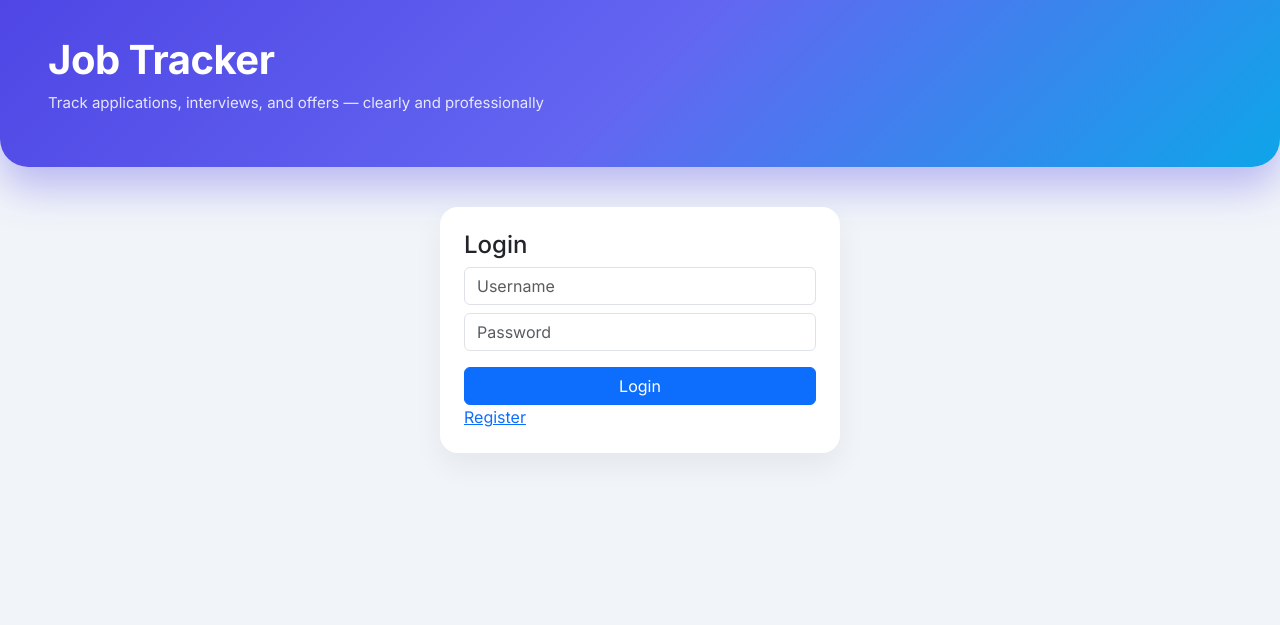
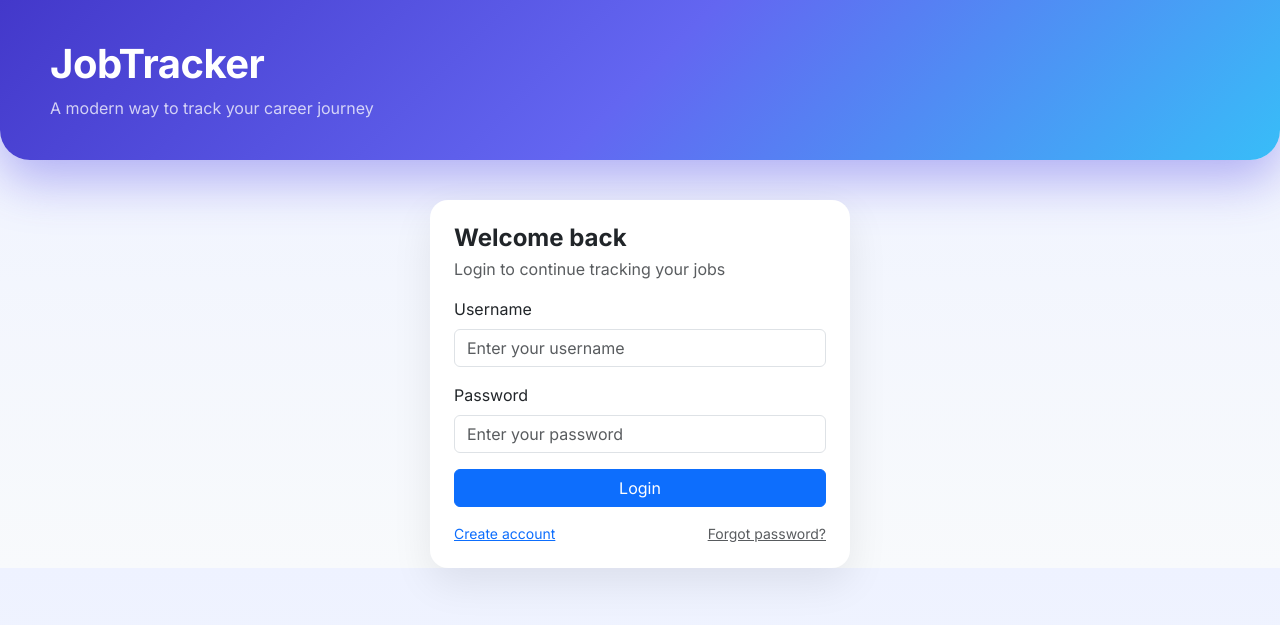
Before and after one commit to Selva-PersonalDev/JobTracker-JobApp, a FastAPI app: page /login in a window 1280 px wide. Shown: the top 625 px of the page. Run offline with FastAPI, Linux system fonts and the light colour scheme.

Commit message:
Phase 3.1: auth UX fixes, error handling, UI polish, job detail redesign

```diff
--- a/app/core/main.py
+++ b/app/core/main.py
@@ -6,7 +6,7 @@
 
 app.add_middleware(
     SessionMiddleware,
-    secret_key="CHANGE_ME_LATER"
+    secret_key="dev-secret-change-later"
 )
 
 @app.get("/health")
--- a/app/core/models.py
+++ b/app/core/models.py
@@ -32,6 +32,10 @@
     comments = Column(Text)
 
     created_at = Column(DateTime, default=datetime.utcnow)
-    updated_at = Column(DateTime, default=datetime.utcnow, onupdate=datetime.utcnow)
+    updated_at = Column(
+        DateTime,
+        default=datetime.utcnow,
+        onupdate=datetime.utcnow
+    )
 
     user = relationship("User", back_populates="jobs")
--- a/app/core/routes.py
+++ b/app/core/routes.py
@@ -1,20 +1,18 @@
 from fastapi import APIRouter, Request, Form
 from fastapi.responses import RedirectResponse
+from fastapi.templating import Jinja2Templates
 from sqlalchemy.orm import Session
 from datetime import date
-from fastapi.templating import Jinja2Templates
 
 from app.core.db import SessionLocal, engine
 from app.core.models import Base, Job, User
 from app.core.auth import hash_password, verify_password, get_current_user
 
-# Create DB tables (safe for SQLite)
 Base.metadata.create_all(bind=engine)
 
 router = APIRouter()
 templates = Jinja2Templates(directory="app/core/templates")
 
-# Status options (single source of truth)
 STATUS_OPTIONS = [
     "Applied",
     "Screening Completed",
@@ -27,62 +25,41 @@
     "Joined",
 ]
 
-
-# -------------------------------------------------
-# AUTH PAGES
-# -------------------------------------------------
+# ---------- AUTH ----------
 
 @router.get("/login")
 def login_page(request: Request):
-    return templates.TemplateResponse(
-        "login.html",
-        {"request": request}
-    )
+    return templates.TemplateResponse("login.html", {"request": request})
 
 
 @router.post("/login")
-def login(
-    request: Request,
-    username: str = Form(...),
-    password: str = Form(...)
-):
-    db: Session = SessionLocal()
-    try:
-        user = db.query(User).filter(User.username == username).first()
-    finally:
-        db.close()
+def login(request: Request, username: str = Form(...), password: str = Form(...)):
+    db = SessionLocal()
+    user = db.query(User).filter(User.username == username).first()
+    db.close()
 
-    if user and verify_password(password, user.password_hash):
-        request.session["user_id"] = user.id
-        return RedirectResponse("/", status_code=303)
+    if not user or not verify_password(password, user.password_hash):
+        return templates.TemplateResponse(
+            "login.html",
+            {"request": request, "error": "Invalid username or password"}
+        )
 
-    return RedirectResponse("/login", status_code=303)
+    request.session["user_id"] = user.id
+    return RedirectResponse("/", status_code=303)
 
 
 @router.get("/register")
 def register_page(request: Request):
-    return templates.TemplateResponse(
-        "register.html",
-        {"request": request}
-    )
+    return templates.TemplateResponse("register.html", {"request": request})
 
 
 @router.post("/register")
-def register(
-    username: str = Form(...),
-    password: str = Form(...)
-):
-    db: Session = SessionLocal()
-    try:
-        user = User(
-            username=username,
-            password_hash=hash_password(password)
-        )
-        db.add(user)
-        db.commit()
-    finally:
-        db.close()
-
+def register(username: str = Form(...), password: str = Form(...)):
+    db = SessionLocal()
+    user = User(username=username, password_hash=hash_password(password))
+    db.add(user)
+    db.commit()
+    db.close()
     return RedirectResponse("/login", status_code=303)
 
 
@@ -92,9 +69,12 @@
     return RedirectResponse("/login", status_code=303)
 
 
-# -------------------------------------------------
-# DASHBOARD (PROTECTED)
-# -------------------------------------------------
+@router.get("/forgot-password")
+def forgot_password(request: Request):
+    return templates.TemplateResponse("forgot_password.html", {"request": request})
+
+
+# ---------- DASHBOARD ----------
 
 @router.get("/")
 def home(request: Request):
@@ -102,154 +82,5 @@
     if not user_id:
         return RedirectResponse("/login", status_code=303)
 
-    db: Session = SessionLocal()
-    try:
-        jobs = (
-            db.query(Job)
-            .filter(Job.user_id == user_id)
-            .order_by(Job.created_at.desc())
-            .all()
-        )
-    finally:
-        db.close()
-
-    return templates.TemplateResponse(
-        "index.html",
-        {
-            "request": request,
-            "jobs": jobs,
-            "statuses": STATUS_OPTIONS,
-        },
-    )
-
-
-# -------------------------------------------------
-# ADD JOB
-# -------------------------------------------------
-
-@router.post("/add")
-def add_job(
-    request: Request,
-    company: str = Form(...),
-    role: str = Form(...),
-    location: str = Form(None),
-    job_url: str = Form(None),
-    source: str = Form(None),
-    ctc_budget: str = Form(None),
-    applied_date: str = Form(None),
-    status: str = Form(...),
-    comments: str = Form(None),
-):
-    user_id = get_current_user(request)
-    if not user_id:
-        return RedirectResponse("/login", status_code=303)
-
-    db: Session = SessionLocal()
-    try:
-        job = Job(
-            user_id=user_id,
-            company=company,
-            role=role,
-            location=location,
-            job_url=job_url,
-            source=source,
-            ctc_budget=ctc_budget,
-            applied_date=date.fromisoformat(applied_date)
-            if applied_date else None,
-            status=status,
-            comments=comments,
-        )
-        db.add(job)
-        db.commit()
-    finally:
-        db.close()
-
-    return RedirectResponse("/", status_code=303)
-
-
-# -------------------------------------------------
-# UPDATE JOB STATUS (INLINE)
-# -------------------------------------------------
-
-@router.post("/update-status/{job_id}")
-def update_status(
-    request: Request,
-    job_id: int,
-    status: str = Form(...)
-):
-    user_id = get_current_user(request)
-    if not user_id:
-        return RedirectResponse("/login", status_code=303)
-
-    db: Session = SessionLocal()
-    try:
-        job = (
-            db.query(Job)
-            .filter(Job.id == job_id, Job.user_id == user_id)
-            .first()
-        )
-        if job:
-            job.status = status
-            db.commit()
-    finally:
-        db.close()
-
-    return RedirectResponse("/", status_code=303)
-
-
-# -------------------------------------------------
-# DELETE JOB
-# -------------------------------------------------
-
-@router.post("/delete/{job_id}")
-def delete_job(request: Request, job_id: int):
-    user_id = get_current_user(request)
-    if not user_id:
-        return RedirectResponse("/login", status_code=303)
-
-    db: Session = SessionLocal()
-    try:
-        job = (
-            db.query(Job)
-            .filter(Job.id == job_id, Job.user_id == user_id)
-            .first()
-        )
-        if job:
-            db.delete(job)
-            db.commit()
-    finally:
-        db.close()
-
-    return RedirectResponse("/", status_code=303)
-
-
-# -------------------------------------------------
-# JOB DETAIL VIEW
-# -------------------------------------------------
-
-@router.get("/job/{job_id}")
-def job_detail(request: Request, job_id: int):
-    user_id = get_current_user(request)
-    if not user_id:
-        return RedirectResponse("/login", status_code=303)
-
-    db: Session = SessionLocal()
-    try:
-        job = (
-            db.query(Job)
-            .filter(Job.id == job_id, Job.user_id == user_id)
-            .first()
-        )
-    finally:
-        db.close()
-
-    if not job:
-        return RedirectResponse("/", status_code=303)
-
-    return templates.TemplateResponse(
-        "job_detail.html",
-        {
-            "request": request,
-            "job": job,
-        },
-    )
+    db = SessionLocal()
+    jobs = db.query(Job).filter(Job.user_id == user_id).order_by(Job.created_at.desc()).all()
--- a/app/core/templates/base.html
+++ b/app/core/templates/base.html
@@ -3,35 +3,21 @@
 <head>
   <title>Job Tracker</title>
 
-  <!-- Font -->
-  <link href="https://fonts.googleapis.com/css2?family=Inter:wght@300;400;500;600;700&display=swap" rel="stylesheet">
-
+  <link href="https://fonts.googleapis.com/css2?family=Inter:wght@400;500;600;700&display=swap" rel="stylesheet">
   <link href="https://cdn.jsdelivr.net/npm/bootstrap@5.3.2/dist/css/bootstrap.min.css" rel="stylesheet">
 
   <style>
-    :root {
-      --primary: #6366f1;
-      --secondary: #22c55e;
-      --accent: #0ea5e9;
-      --bg: #f1f5f9;
-      --panel: #ffffff;
-      --text: #0f172a;
-      --muted: #64748b;
+    body {
+      font-family: 'Inter', sans-serif;
+      background: linear-gradient(180deg, #eef2ff, #f8fafc);
     }
 
-    body {
-      font-family: 'Inter', sans-serif;
-      background: var(--bg);
-      color: var(--text);
-    }
-
-    /* HEADER */
     .app-header {
-      background: linear-gradient(135deg, #4f46e5, #6366f1, #0ea5e9);
+      background: linear-gradient(135deg, #4338ca, #6366f1, #38bdf8);
       color: white;
-      padding: 36px 48px;
-      border-radius: 0 0 28px 28px;
-      box-shadow: 0 20px 40px rgba(79,70,229,0.35);
+      padding: 40px 50px;
+      border-radius: 0 0 30px 30px;
+      box-shadow: 0 20px 50px rgba(79,70,229,0.4);
       margin-bottom: 40px;
     }
 
@@ -40,64 +26,10 @@
       letter-spacing: -0.5px;
     }
 
-    .app-header p {
-      font-size: 15px;
-      opacity: 0.85;
-    }
-
-    /* CARDS */
     .card {
-      background: var(--panel);
+      border-radius: 18px;
+      box-shadow: 0 15px 40px rgba(0,0,0,0.08);
       border: none;
-      border-radius: 18px;
-      box-shadow: 0 12px 30px rgba(0,0,0,0.06);
-    }
-
-    .section-title {
-      font-weight: 600;
-      font-size: 15px;
-      color: var(--muted);
-      text-transform: uppercase;
-      letter-spacing: 0.05em;
-      margin-bottom: 12px;
-    }
-
-    /* TABLE */
-    table {
-      border-collapse: separate;
-      border-spacing: 0 10px;
-    }
-
-    thead th {
-      font-size: 13px;
-      color: var(--muted);
-      text-transform: uppercase;
-      border: none;
-    }
-
-    tbody tr {
-      background: #f8fafc;
-      transition: transform 0.15s ease, box-shadow 0.15s ease;
-    }
-
-    tbody tr:hover {
-      transform: translateY(-2px);
-      box-shadow: 0 10px 20px rgba(0,0,0,0.08);
-    }
-
-    tbody td {
-      border: none;
-      padding: 14px;
-      vertical-align: middle;
-    }
-
-    .status-select {
-      font-size: 13px;
-    }
-
-    .action-btn {
-      font-size: 13px;
-      padding: 6px 10px;
     }
   </style>
 </head>
@@ -105,8 +37,8 @@
 <body>
 
 <div class="app-header">
-  <h1>Job Tracker</h1>
-  <p>Track applications, interviews, and offers — clearly and professionally</p>
+  <h1>JobTracker</h1>
+  <p class="opacity-75 mb-0">A modern way to track your career journey</p>
 </div>
 
 <div class="container-fluid px-4">
--- a/app/core/templates/login.html
+++ b/app/core/templates/login.html
@@ -1,12 +1,30 @@
 {% extends "base.html" %}
 {% block content %}
-<div class="card p-4 mx-auto" style="max-width:400px">
-<h4>Login</h4>
-<form method="post">
-<input class="form-control mb-2" name="username" placeholder="Username">
-<input type="password" class="form-control mb-3" name="password" placeholder="Password">
-<button class="btn btn-primary w-100">Login</button>
-</form>
-<a href="/register">Register</a>
+
+<div class="d-flex justify-content-center">
+  <div class="card p-4" style="max-width:420px; width:100%;">
+    <h4 class="fw-bold mb-1">Welcome back</h4>
+    <p class="text-muted mb-3">Login to continue tracking your jobs</p>
+
+    {% if error %}
+      <div class="alert alert-danger py-2">{{ error }}</div>
+    {% endif %}
+
+    <form method="post">
+      <label class="form-label">Username</label>
+      <input name="username" class="form-control mb-3" placeholder="Enter your username" required>
+
+      <label class="form-label">Password</label>
+      <input type="password" name="password" class="form-control mb-3" placeholder="Enter your password" required>
+
+      <button class="btn btn-primary w-100 mb-2">Login</button>
+    </form>
+
+    <div class="d-flex justify-content-between mt-2">
+      <a href="/register" class="small">Create account</a>
+      <a href="/forgot-password" class="small text-muted">Forgot password?</a>
+    </div>
+  </div>
 </div>
+
 {% endblock %}
```
Also changed, not shown: app/core/db.py (+8 -2 lines), app/core/templates/forgot_password.html (added, +14 -0 lines), app/core/templates/job_detail.html (+26 -12 lines), app/core/templates/register.html (+19 -7 lines).
